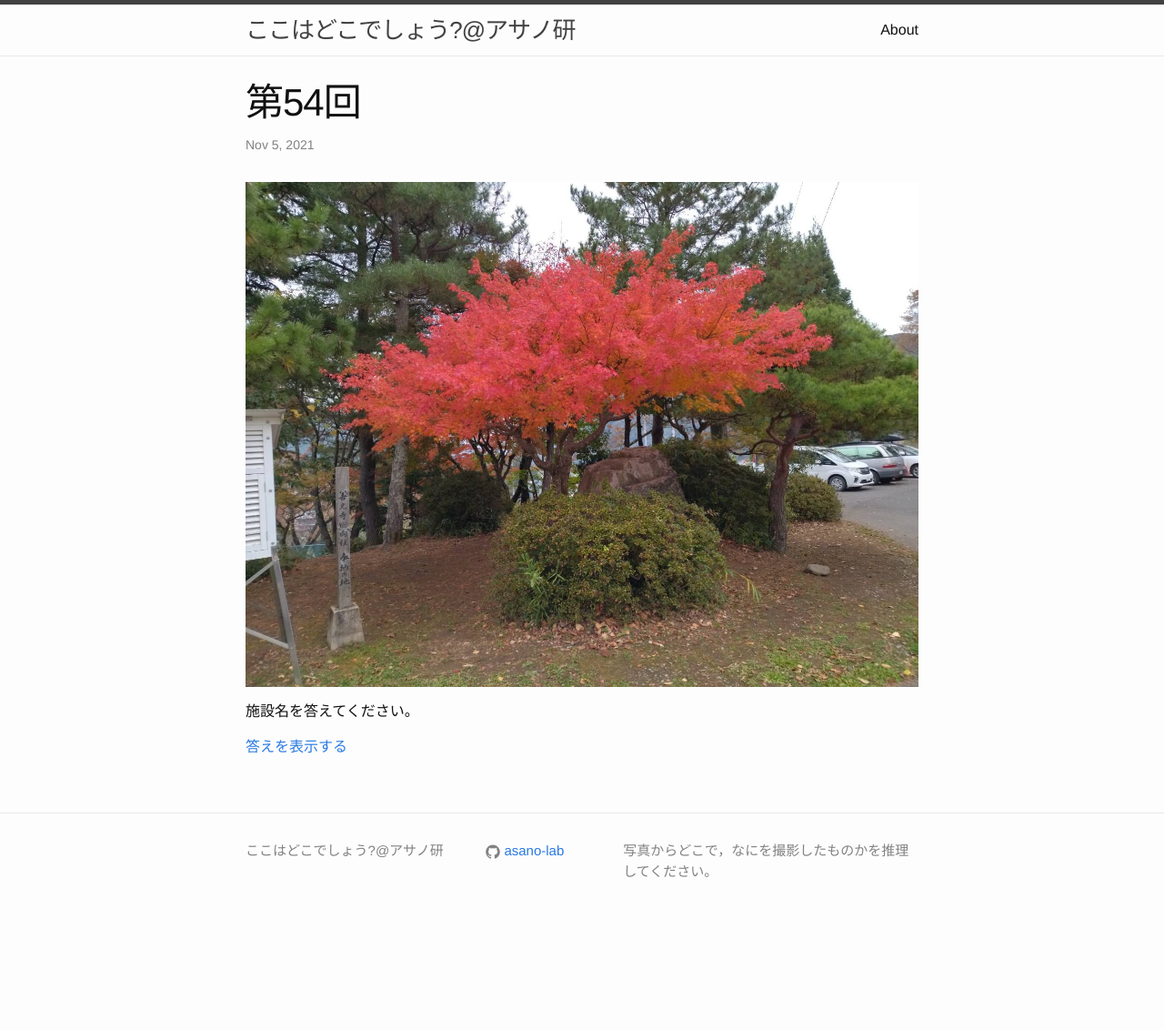
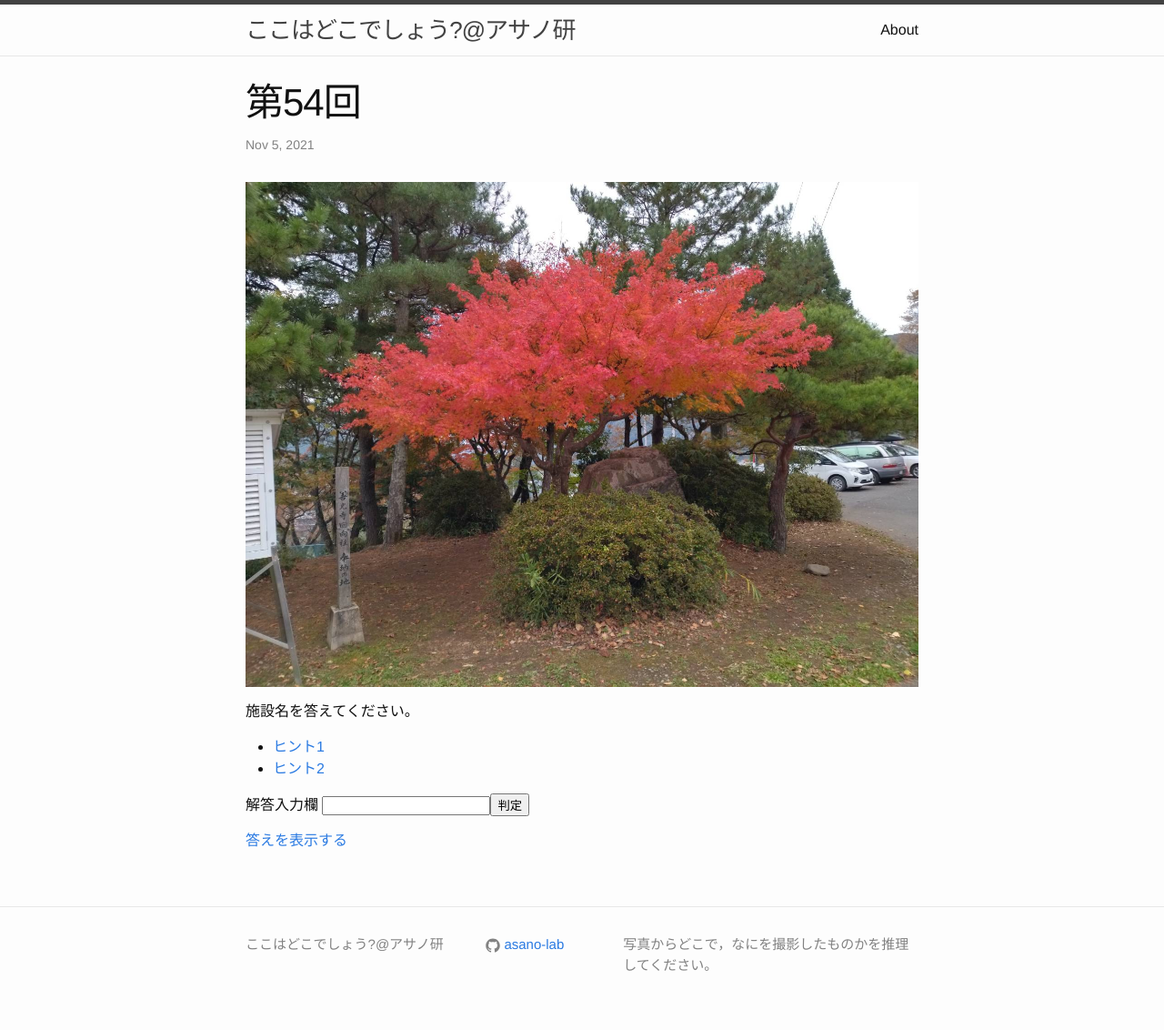
Before and after one commit to asano-lab/kokodoko, a Jekyll site: the page built from _posts/2021-11-06-q054.md, in a window 1280 px wide. Shown: the whole page at 91% size. Built offline with Jekyll 4.4.1, drawn with Linux system fonts in a browser that asks for light colours; before the commit the page ends 1029 px from its top, so only the background shows below that.

Commit message:
q54 add hint&hash

```diff
--- a/_posts/2021-11-06-q054.md
+++ b/_posts/2021-11-06-q054.md
@@ -9,6 +9,13 @@
 
 施設名を答えてください。
 
+- [ヒント1](javascript:void(0)){: .hint}
+   - 木の標柱
+- [ヒント2](javascript:void(0)){: .hint}
+   - 左の白いもの
+
+1. {: #ans_input}
+1. fa9fda107936d1db6a9dcb8e647508cfa8bcf4d31330fa4ce7d346f06c786f1b
 
 [答えを表示する](javascript:void(0)){: #ansbtn}
 >未発表
```
